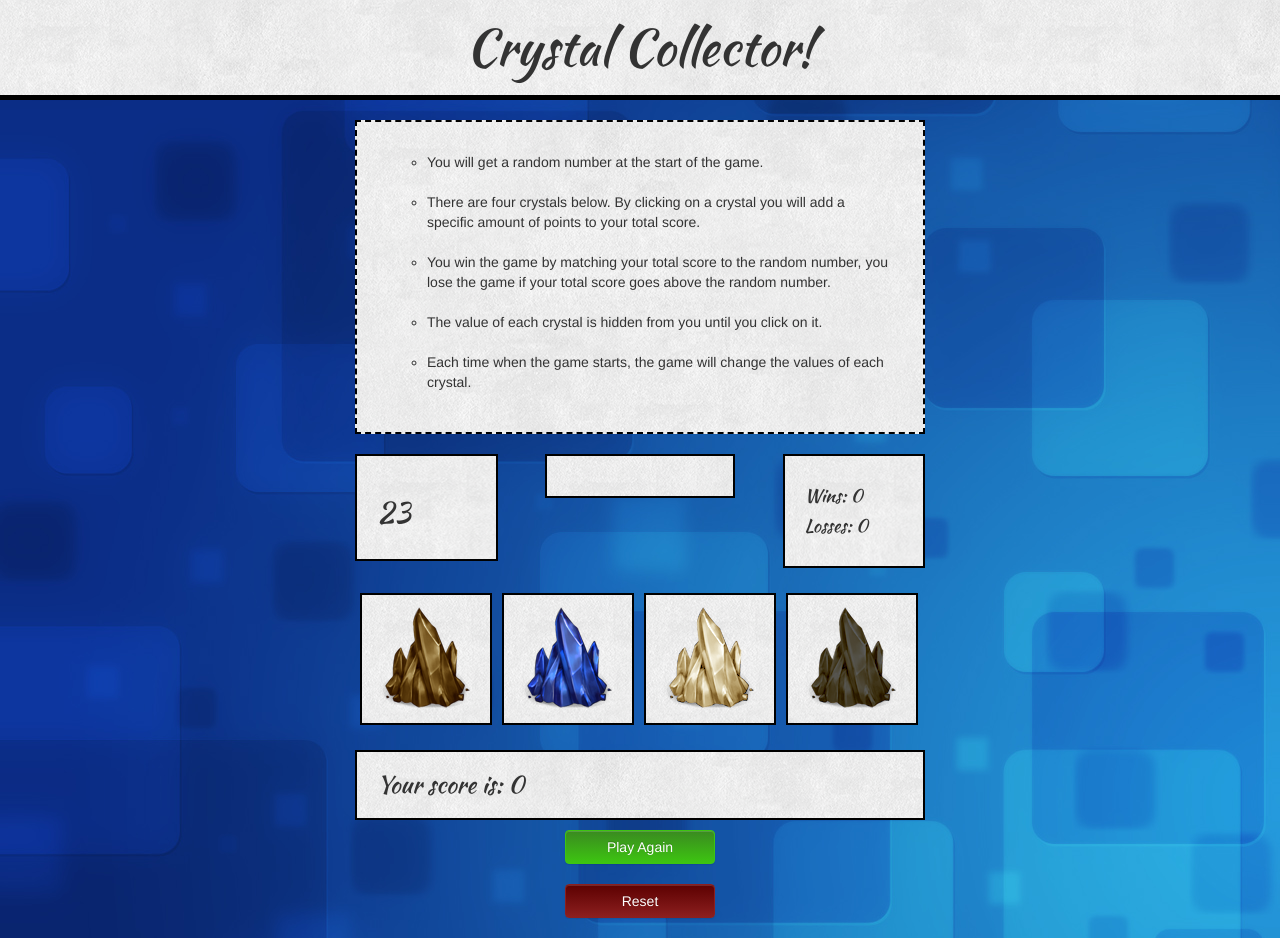
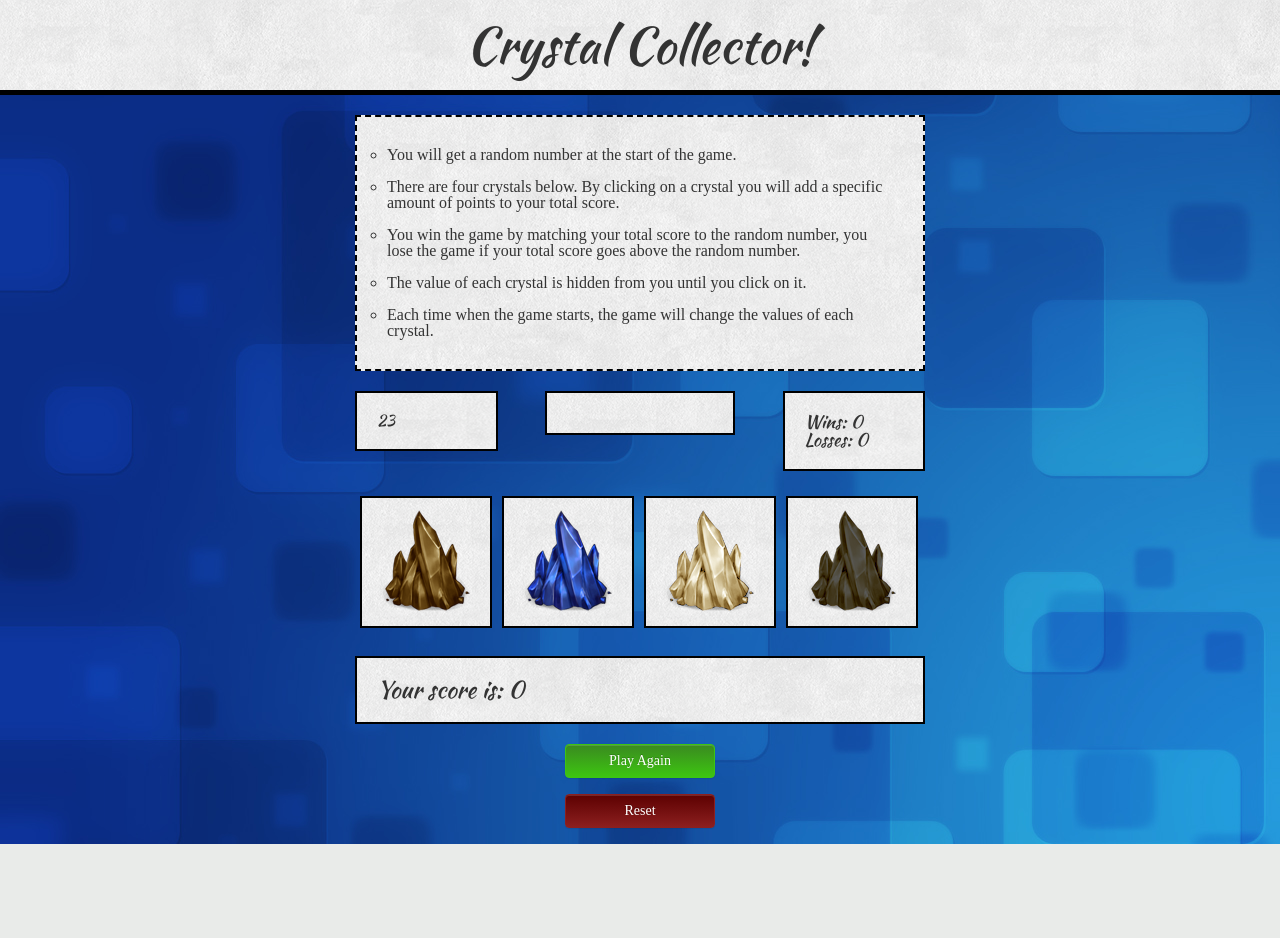
Before and after one commit to sassour525/week-4-game, a PHP site: page / in a window 1280 px wide. After the commit the page ends 844 px from the top, so only its background shows below. Run offline with PHP 8.4, Linux system fonts and the light colour scheme.

Commit message:
added reset css

```diff
--- a/assets/css/reset.css
+++ b/assets/css/reset.css
@@ -0,0 +1,48 @@
+/* http://meyerweb.com/eric/tools/css/reset/
+   v2.0 | 20110126
+   License: none (public domain)
+*/
+
+html, body, div, span, applet, object, iframe,
+h1, h2, h3, h4, h5, h6, p, blockquote, pre,
+a, abbr, acronym, address, big, cite, code,
+del, dfn, em, img, ins, kbd, q, s, samp,
+small, strike, strong, sub, sup, tt, var,
+b, u, i, center,
+dl, dt, dd, ol, ul, li,
+fieldset, form, label, legend,
+table, caption, tbody, tfoot, thead, tr, th, td,
+article, aside, canvas, details, embed,
+figure, figcaption, footer, header, hgroup,
+menu, nav, output, ruby, section, summary,
+time, mark, audio, video {
+	margin: 0;
+	padding: 0;
+	border: 0;
+	font-size: 100%;
+	font: inherit;
+	vertical-align: baseline;
+}
+/* HTML5 display-role reset for older browsers */
+article, aside, details, figcaption, figure,
+footer, header, hgroup, menu, nav, section {
+	display: block;
+}
+body {
+	line-height: 1;
+}
+ol, ul {
+	list-style: none;
+}
+blockquote, q {
+	quotes: none;
+}
+blockquote:before, blockquote:after,
+q:before, q:after {
+	content: '';
+	content: none;
+}
+table {
+	border-collapse: collapse;
+	border-spacing: 0;
+}
--- a/assets/css/style.css
+++ b/assets/css/style.css
@@ -51,6 +51,7 @@ html,body {
 	padding: 20px;
 	font-family: 'Kaushan Script', cursive;
 	font-size: 24px;
+	margin-bottom: 20px;
 }
 
 /*style game rules list */
```
Also changed, not shown: 2 other files.
